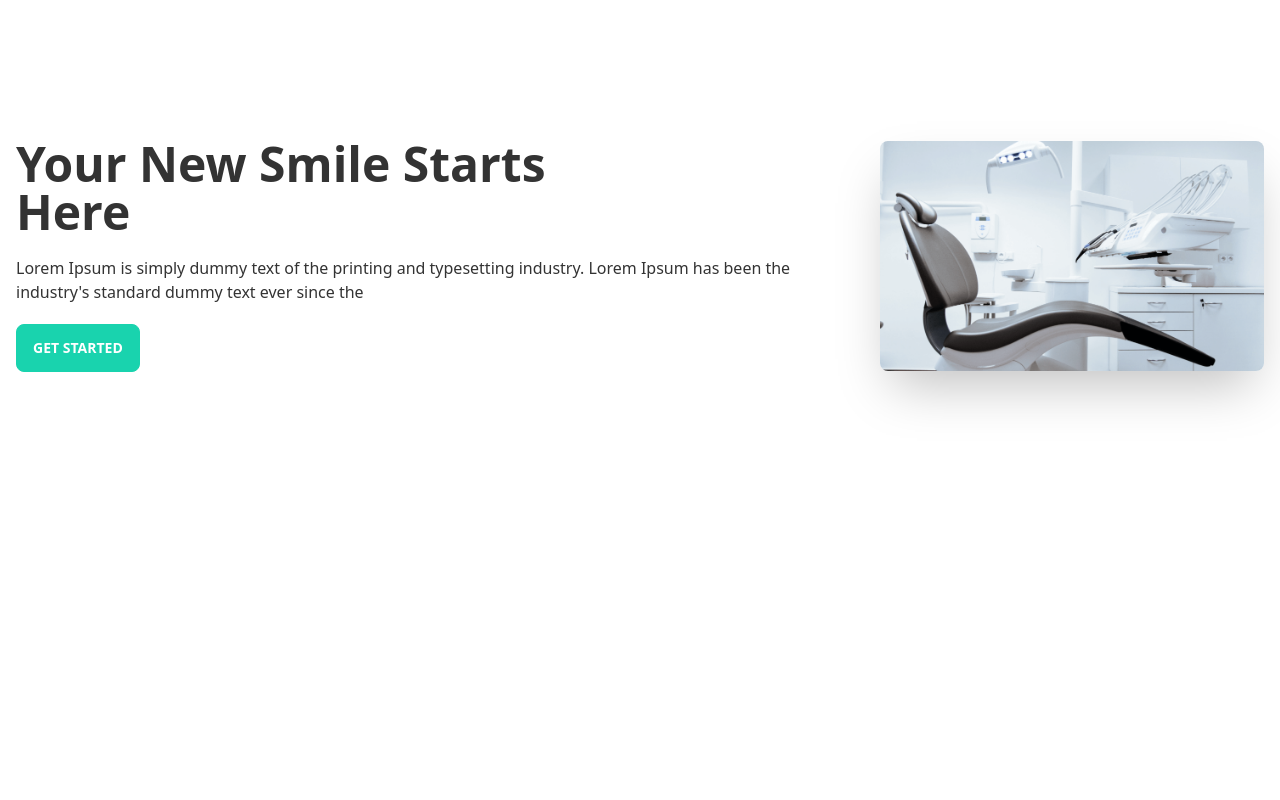
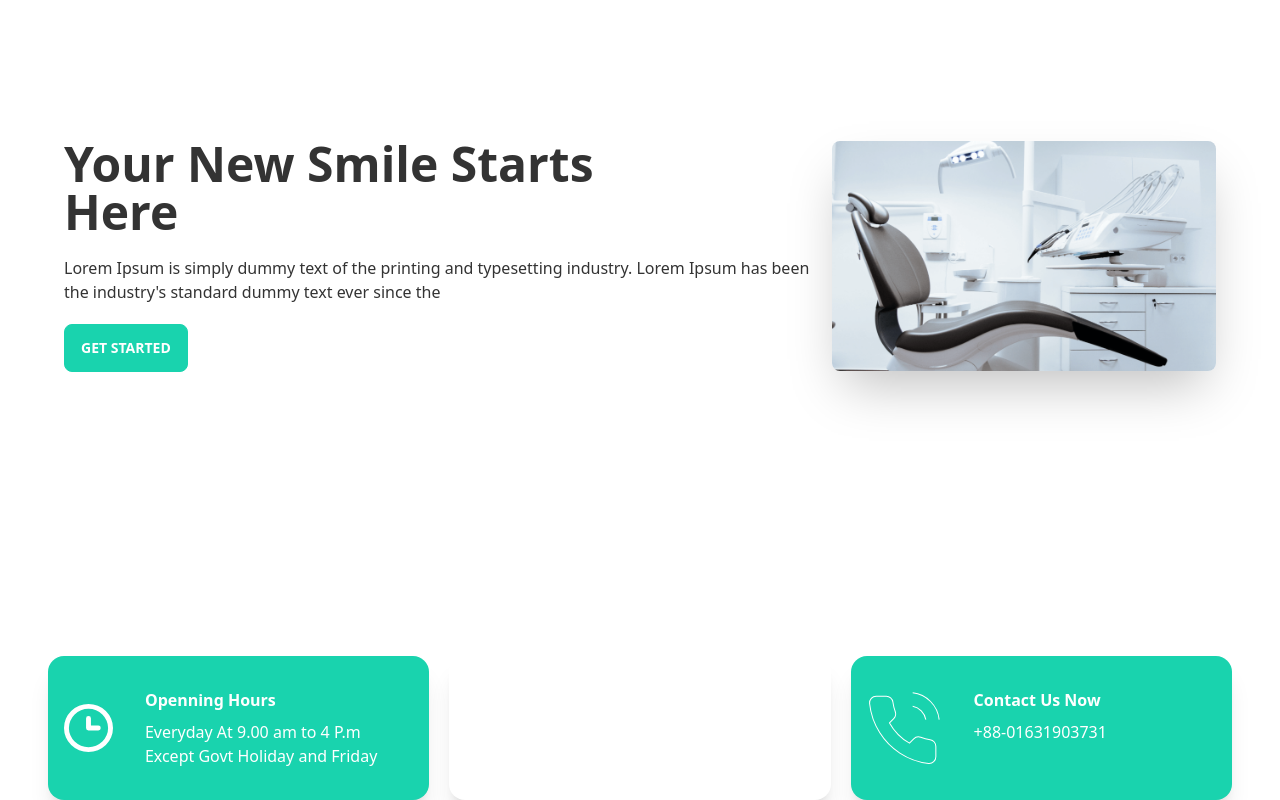
Before and after one commit to ShahidulIslam32/Doctors-Portal, a React (Create React App) app: page / in a window 1280 px wide. Shown: the part 208-1008 px from the top of the page. Before the commit the page ends 864 px from the top, so only its background shows below. Built offline with nearby package versions, Linux system fonts and the light colour scheme.

Commit message:
service and info part done

```diff
--- a/src/Pages/Home/Banner.js
+++ b/src/Pages/Home/Banner.js
@@ -3,7 +3,7 @@ import chair from '../../assets/images/chair.png'
 
 const Banner = () => {
     return (
-        <div class="hero min-h-screen">
+        <div class="hero min-h-screen px-12">
             <div class="hero-content flex-col lg:flex-row-reverse">
                 <img src={chair} class="max-w-sm rounded-lg shadow-2xl" />
                 <div>
--- a/src/Pages/Home/Home.js
+++ b/src/Pages/Home/Home.js
@@ -1,10 +1,14 @@
 import React from 'react';
 import Banner from './Banner';
+import Info from './Info';
+import Service from './Service';
 
 const Home = () => {
     return (
         <div>
             <Banner></Banner>
+            <Info></Info>
+            <Service></Service>
         </div>
     );
 };
--- /dev/null
+++ b/src/Pages/Home/Info.js
@@ -0,0 +1,17 @@
+import React from 'react';
+import InfoCard from './InfoCard';
+import clock from '../../assets/icons/clock.svg'
+import marker from '../../assets/icons/marker.svg'
+import call from '../../assets/icons/phone.svg'
+
+const Info = () => {
+    return (
+        <div className='grid grid-cols-1 lg:grid-cols-3 gap-5 px-12'>
+            <InfoCard bgClass="bg-primary" img={clock} title={'Openning Hours'} time={'Everyday At 9.00 am to 4 P.m Except Govt Holiday and Friday'} ></InfoCard>
+            <InfoCard bgClass="bg-accent" img={marker} title={'Visit Our Location'} time={'Esat London , MEH 147 , United Kingdom'} ></InfoCard>
+            <InfoCard bgClass="bg-primary" img={call} title={'Contact Us Now'} time={'+88-01631903731'} ></InfoCard>
+        </div>
+    );
+};
+
+export default Info;
--- /dev/null
+++ b/src/Pages/Home/InfoCard.js
@@ -0,0 +1,17 @@
+import React from 'react';
+
+const InfoCard = ({img , title , time , bgClass}) => {
+    return (
+        <div class={`card lg:card-side bg-base-100 shadow-xl ${bgClass}`}>
+            <figure className='pl-4'>
+                <img src={img} alt="Album"/>
+            </figure>
+            <div class="card-body text-white">
+                <h2 className='font-bold'>{title}</h2>
+                <p>{time}</p>
+            </div>
+        </div>
+    );
+};
+
+export default InfoCard;
--- /dev/null
+++ b/src/Pages/Home/Service.js
@@ -0,0 +1,11 @@
+import React from 'react';
+
+const Service = () => {
+    return (
+        <div>
+
+        </div>
+    );
+};
+
+export default Service;
--- /dev/null
+++ b/src/Pages/Home/ServiceCard.js
@@ -0,0 +1,11 @@
+import React from 'react';
+
+const ServiceCard = () => {
+    return (
+        <div>
+
+        </div>
+    );
+};
+
+export default ServiceCard;
--- a/tailwind.config.js
+++ b/tailwind.config.js
@@ -9,7 +9,7 @@ module.exports = {
         mytheme: {
           primary: "#19D3AE",
           secondary: "#f6d860",
-          accent: "#37cdbe",
+          accent: "#3A4256",
           neutral: "#3d4451",
           "base-100": "#ffffff",
         },
```
